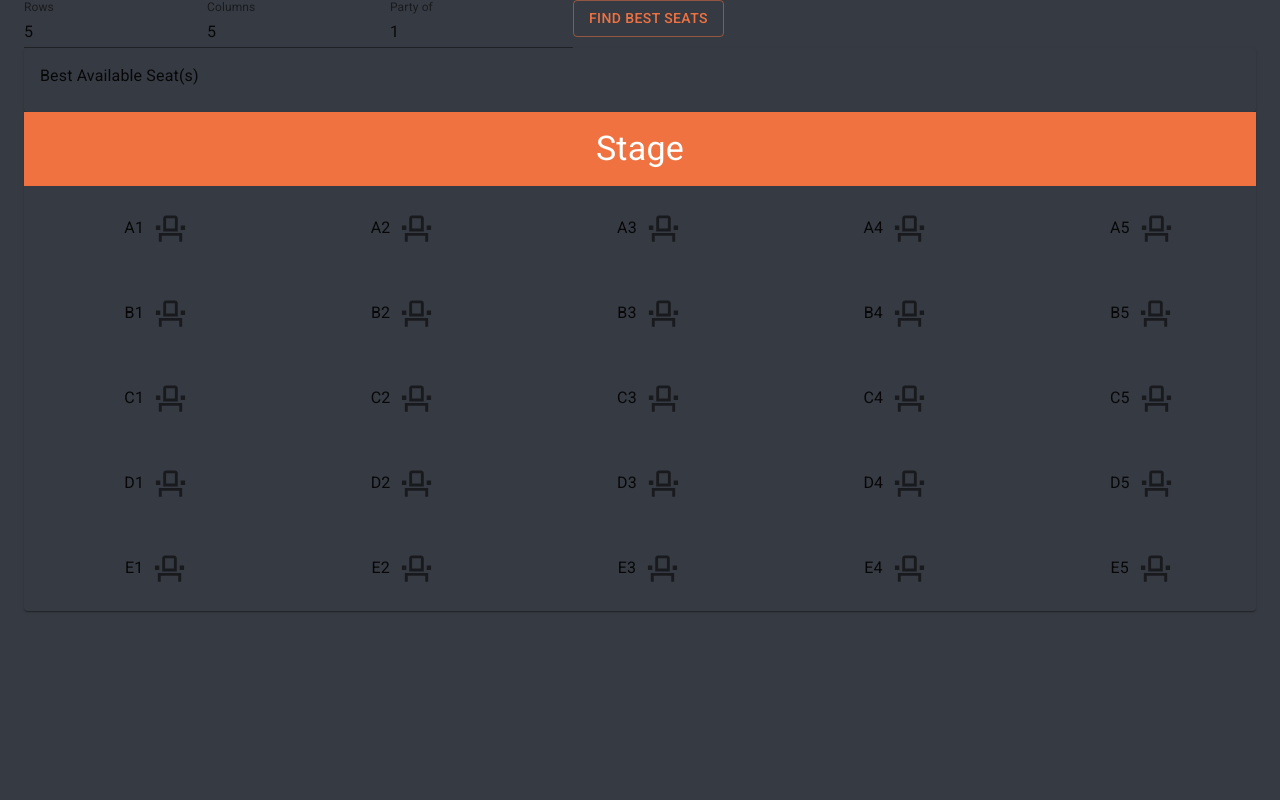
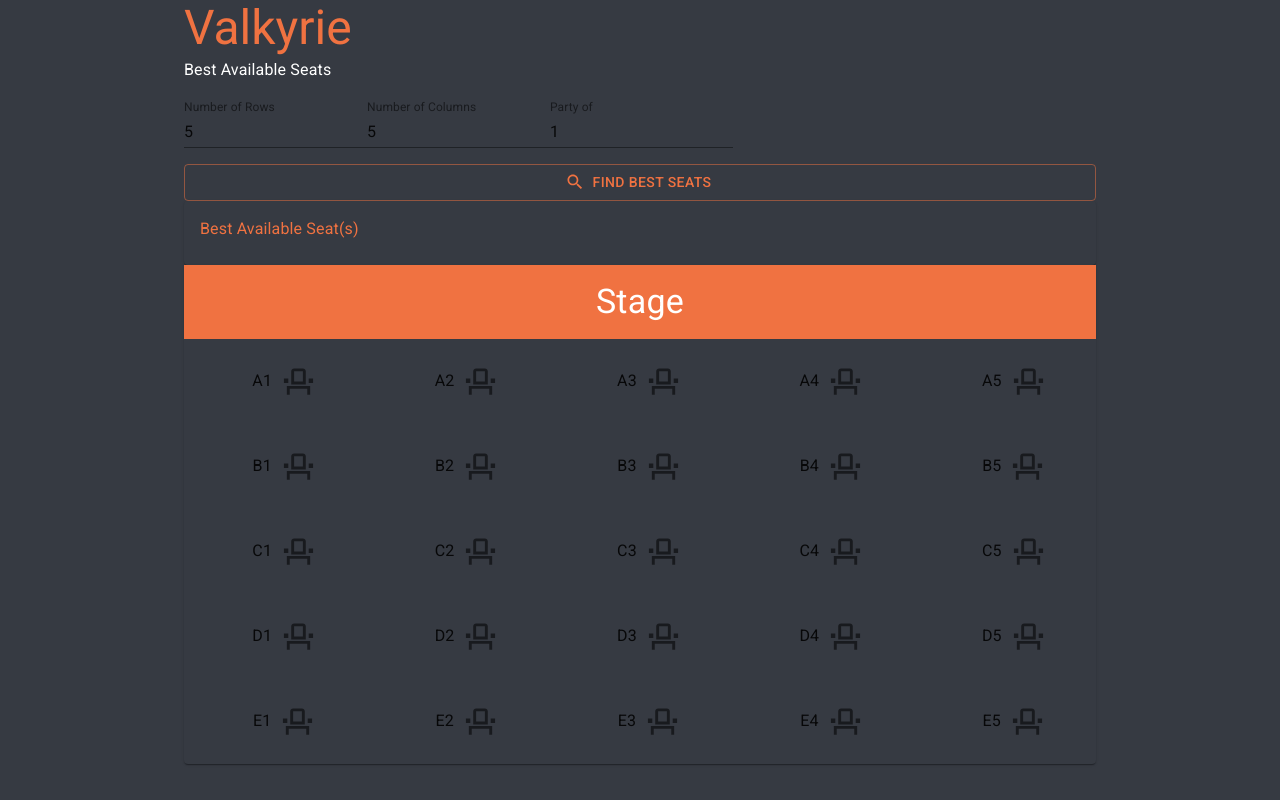
Before and after one commit to lfnascimento/valkyrie, a Next.js app in the folder ui/: page / in a window 1280 px wide. Built offline with nearby package versions, Linux system fonts and the light colour scheme.

Commit message:
Improving error msg and layout

```diff
--- a/ui/src/components/BestAvailableSeatsResult.tsx
+++ b/ui/src/components/BestAvailableSeatsResult.tsx
@@ -28,8 +28,8 @@ class BestAvailableSeatsResult extends Component {
     return(
       <Card className={classes.root}>
         <CardContent>
-        <Typography>Best Available Seat(s)</Typography>
-            <Typography variant="h6" color="primary">{
+        <Typography color="primary">Best Available Seat(s)</Typography>
+            <Typography variant="h6" color="secondary">{
               this.props.seats.filter(e => e).map((item) => {
                 return item.id;
               }).sort().join(" • ")}
--- a/ui/src/components/VenueForm.tsx
+++ b/ui/src/components/VenueForm.tsx
@@ -5,19 +5,37 @@ import Venue from './Venue';
 import fetch from 'isomorphic-unfetch';
 import BestAvailableSeatsResult from './BestAvailableSeatsResult';
 import { object, number , ref } from 'yup';
+import { createStyles, makeStyles, Theme } from '@material-ui/core/styles';
+import { FormGroup } from '@material-ui/core';
+import SearchIcon from '@material-ui/icons/Search';
+
+const useStyles = makeStyles((theme: Theme) =>
+  createStyles({
+    root: {
+      '& > *': {
+        marginTop: theme.spacing(2),
+        width: '100%',
+      },
+    },
+  }),
+);
 
 const validationSchema = object({
   venue: object({layout: object({
-      rows: number().required().min(2).max(26),
-      columns: number().required().min(2).max(20)
+      rows: number().required('is a required field').min(2, 'must be greater than or equal to 2').
+        max(26, 'must be less than or equal to 26'),
+      columns: number().required('is a required field').min(2, 'must be greater than or equal to 2').
+        max(26, 'must be less than or equal to 26'),
     })
   }),
-  party_of: number().required().min(1).max(ref('venue.layout.columns'))
+  party_of: number().min(1, 'must be greater than or equal to 1').
+    max(ref('venue.layout.columns'), 'must be less than or equal to Number of Columns')
 })
 
 function VenueForm () {
   const [checkedItems, setCheckedItems] = React.useState(new Set)
   const [bestAvailableSeats, setBestAvailableSeats] = React.useState(new Array)
+  const classes = useStyles();
   const formik = useFormik({
     initialValues: {
       venue: {
@@ -61,11 +79,12 @@ function VenueForm () {
 
   return (
     <div>
-      <form onSubmit={formik.handleSubmit}>
+      <form className={classes.root} onSubmit={formik.handleSubmit}>
+        <FormGroup row={true}>
           <TextField
             id='venue.layout.rows'
             name='venue.layout.rows'
-          label='Rows'
+            label='Number of Rows'
             InputProps={{ inputProps: { min: 0, max: 10 } }}
             onChange={(e) => { setBestAvailableSeats([]); checkedItems.clear(); formik.handleChange(e)} }
             value={formik.values.venue.layout.rows}
@@ -75,7 +94,7 @@ function VenueForm () {
           <TextField
             id='venue.layout.columns'
             name='venue.layout.columns'
-          label='Columns'
+            label='Number of Columns'
             InputProps={{ inputProps: { min: 0, max: 10 } }}
             onChange={(e) => { setBestAvailableSeats([]); checkedItems.clear(); formik.handleChange(e)} }
             value={formik.values.venue.layout.columns}
@@ -91,10 +110,15 @@ function VenueForm () {
             error={Boolean(formik.errors.party_of)}
             helperText={formik.errors.party_of}
           />
-        <Button disabled={formik.isSubmitting} type='submit' color='primary' variant='outlined'>Find Best Seats</Button>
+        </FormGroup>
+        <Button startIcon={<SearchIcon/>} disabled={formik.isSubmitting} type='submit' color='primary' variant='outlined'>Find Best Seats</Button>
       </form>
       <BestAvailableSeatsResult seats={bestAvailableSeats}/>
-      <Venue checkedItems={checkedItems} row={formik.values.venue.layout.rows} column={formik.values.venue.layout.columns}/>
+      {
+        formik.isValid ? <Venue checkedItems={checkedItems}
+                                row={formik.values.venue.layout.rows}
+                                column={formik.values.venue.layout.columns}/> : null
+      }
     </div>
   )
 };
--- a/ui/src/pages/index.tsx
+++ b/ui/src/pages/index.tsx
@@ -1,7 +1,11 @@
 import VenueForm from '../components/VenueForm';
 import { Container } from '@material-ui/core';
+import { Typography } from '@material-ui/core';
 
 export default function Index() {
-  return (<Container fixed color="secondary"><VenueForm /></Container>
-  )
+  return (<Container maxWidth="md" fixed>
+    <Typography variant="h3" align="left" color="primary">Valkyrie</Typography>
+    <Typography variant="subtitle1" align="left" color="secondary">Best Available Seats</Typography>
+    <VenueForm />
+    </Container>)
 }
```
Also changed, not shown: 1 other file (tests, documents, lock files or other folders). Lines whose indentation alone changed are shown as unchanged.
